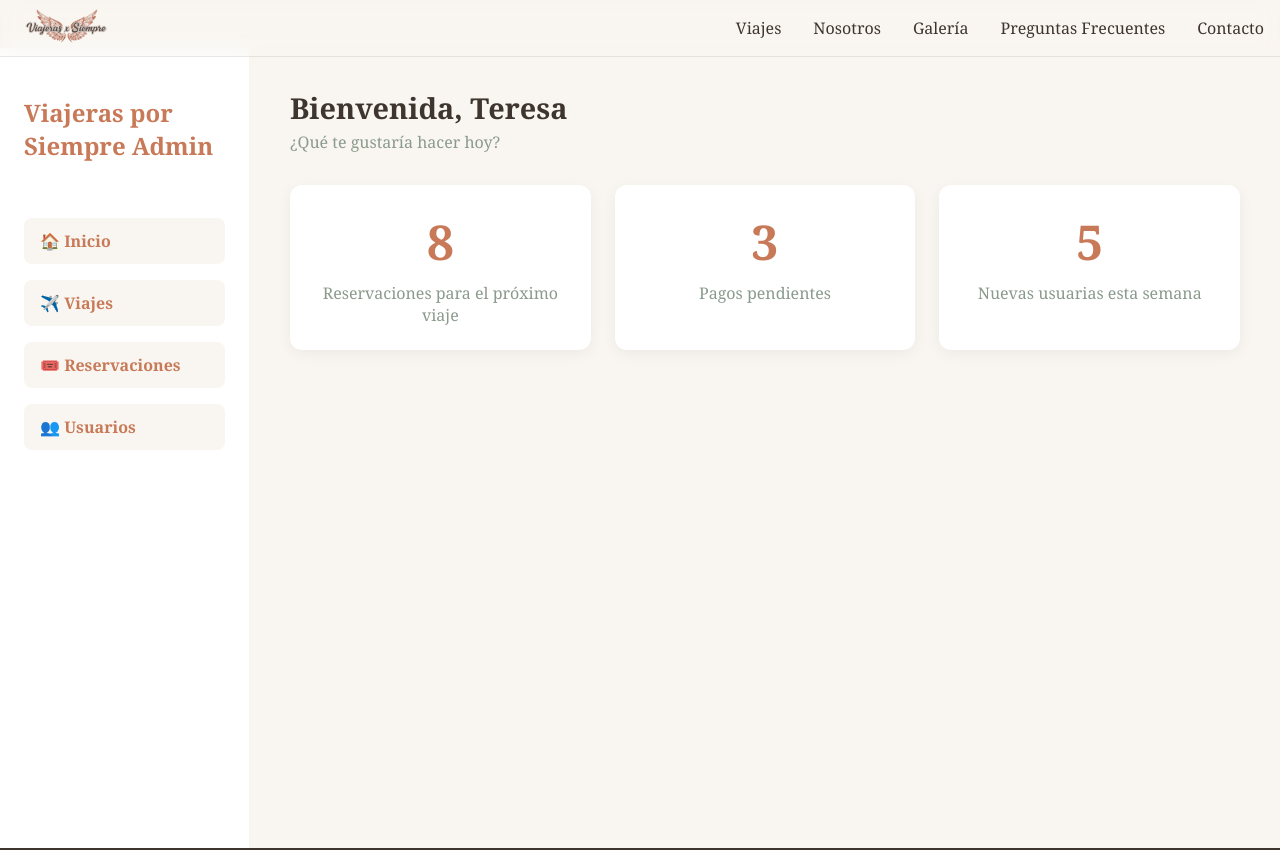
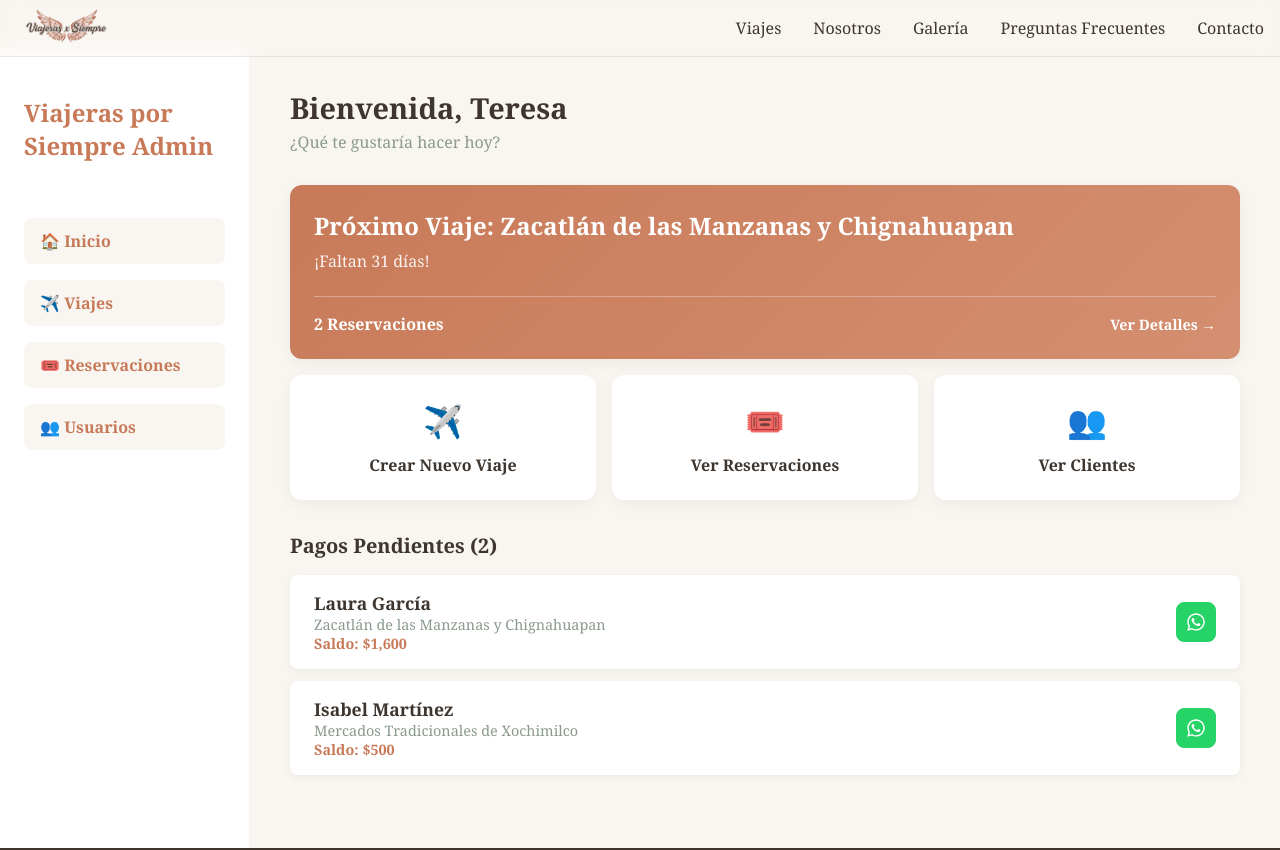
Before and after one commit to Durounseki/viajes-tlh, a React (Vite) app in the folder app/: page /admin in a window 1280 px wide. Shown: the top 850 px of the page. Built offline with nearby package versions, Linux system fonts and the light colour scheme.

Commit message:
feat: add admin panel

```diff
--- a/app/src/routes/admin/index.jsx
+++ b/app/src/routes/admin/index.jsx
@@ -1,32 +1,126 @@
-import { createFileRoute } from "@tanstack/react-router";
+import { useMemo } from "react";
+import { createFileRoute, Link } from "@tanstack/react-router";
 import styles from "../../styles/Admin.module.css";
 
-const dashboardStats = {
-  nextTripBookings: 8,
-  pendingPayments: 3,
-  newUsersThisWeek: 5,
-};
+import { trips, bookings, users } from "../../data/viajes-data";
+import { FaWhatsapp } from "react-icons/fa";
+import { formatPrice } from "../../utils/tripPrice";
 
 export const Route = createFileRoute("/admin/")({
-  component: RouteComponent,
+  component: DashboardComponent,
 });
 
-function RouteComponent() {
+function getNextUpcomingTrip(trips) {
+  const upcoming = trips
+    .filter((t) => new Date(t.endDate) >= new Date())
+    .sort((a, b) => new Date(a.startDate) - new Date(b.startDate));
+  return upcoming[0] || null;
+}
+
+function getDaysRemaining(startDate) {
+  const now = new Date();
+  const start = new Date(startDate);
+  const diffTime = Math.abs(start - now);
+  const diffDays = Math.ceil(diffTime / (1000 * 60 * 60 * 24));
+  return diffDays;
+}
+
+function getPendingPayments(bookings, trips, users) {
+  return bookings
+    .map((booking) => {
+      const trip = trips.find((t) => t.id === booking.tripId);
+      const user = users.find((u) => u.id === booking.userId);
+      if (!trip || !user || new Date(trip.endDate) < new Date()) return null;
+
+      const totalPaid = booking.payments.reduce((sum, p) => sum + p.amount, 0);
+      const balance = trip.price - totalPaid;
+
+      return balance > 0 ? { ...booking, user, trip, balance } : null;
+    })
+    .filter(Boolean);
+}
+
+function DashboardComponent() {
+  const stats = useMemo(() => {
+    const nextTrip = getNextUpcomingTrip(trips);
+    const nextTripBookings = nextTrip
+      ? bookings.filter((b) => b.tripId === nextTrip.id).length
+      : 0;
+
+    const pendingPayments = getPendingPayments(bookings, trips, users);
+
+    return {
+      nextTrip,
+      nextTripBookings,
+      pendingPayments,
+    };
+  }, []);
+
   return (
     <div className={styles.dashboard}>
-      <div className={styles.statsGrid}>
+      {stats.nextTrip ? (
+        <div className={`${styles.statCard} ${styles.dashboardSpotlight}`}>
+          <h3>Próximo Viaje: {stats.nextTrip.destination}</h3>
+          <p>¡Faltan {getDaysRemaining(stats.nextTrip.startDate)} días!</p>
+          <div className={styles.spotlightStats}>
+            <span>{stats.nextTripBookings} Reservaciones</span>
+            <Link to="/admin/reservaciones" className={styles.spotlightLink}>
+              Ver Detalles →
+            </Link>
+          </div>
+        </div>
+      ) : (
         <div className={styles.statCard}>
-          <h3>{dashboardStats.nextTripBookings}</h3>
-          <p>Reservaciones para el próximo viaje</p>
+          <p>No hay viajes próximos programados.</p>
         </div>
-        <div className={styles.statCard}>
-          <h3>{dashboardStats.pendingPayments}</h3>
-          <p>Pagos pendientes</p>
-        </div>
-        <div className={styles.statCard}>
-          <h3>{dashboardStats.newUsersThisWeek}</h3>
-          <p>Nuevas usuarias esta semana</p>
-        </div>
+      )}
+
+      <div className={styles.quickActions}>
+        <Link to="/admin/viajes/nuevo" className={styles.actionButton}>
+          <span className={styles.actionIcon}>✈️</span>
+          <span>Crear Nuevo Viaje</span>
+        </Link>
+        <Link to="/admin/reservaciones" className={styles.actionButton}>
+          <span className={styles.actionIcon}>🎟️</span>
+          <span>Ver Reservaciones</span>
+        </Link>
+        <Link to="/admin/usuarios" className={styles.actionButton}>
+          <span className={styles.actionIcon}>👥</span>
+          <span>Ver Clientes</span>
+        </Link>
+      </div>
+
+      <div className={styles.pendingPaymentsList}>
+        <h4>Pagos Pendientes ({stats.pendingPayments.length})</h4>
+        {stats.pendingPayments.length > 0 ? (
+          stats.pendingPayments.map((booking) => (
+            <div
+              key={booking.user.id + booking.tripId}
+              className={styles.pendingItem}
+            >
+              <div className={styles.pendingInfo}>
+                <span className={styles.pendingUser}>{booking.user.name}</span>
+                <span className={styles.pendingTrip}>
+                  {booking.trip.destination}
+                </span>
+                <span className={styles.pendingBalance}>
+                  Saldo: {formatPrice(booking.balance)}
+                </span>
+              </div>
+              <a
+                href={`https://wa.me/521${booking.user.phone}`}
+                className={styles.whatsappIconButton}
+                target="_blank"
+                rel="noopener noreferrer"
+                aria-label="Enviar WhatsApp"
+              >
+                <FaWhatsapp />
+              </a>
+            </div>
+          ))
+        ) : (
+          <p>¡Felicidades! No hay pagos pendientes.</p>
+        )}
       </div>
     </div>
   );
--- a/app/src/styles/Admin.module.css
+++ b/app/src/styles/Admin.module.css
@@ -663,3 +663,111 @@ input:checked + .slider:before {
     width: auto;
   }
 }
+
+.dashboardSpotlight {
+  background: linear-gradient(135deg, var(--color-primary), #d48f70);
+  color: #fff;
+  text-align: left;
+}
+.dashboardSpotlight h3 {
+  font-size: 1.5rem;
+  color: #fff;
+  margin-bottom: 0.5rem;
+}
+.dashboardSpotlight p {
+  font-size: 1rem;
+  color: #fff;
+  opacity: 0.9;
+}
+.spotlightStats {
+  margin-top: 1.5rem;
+  padding-top: 1rem;
+  border-top: 1px solid rgba(255, 255, 255, 0.3);
+  display: flex;
+  justify-content: space-between;
+  align-items: center;
+  font-weight: bold;
+}
+.spotlightLink {
+  color: #fff;
+  text-decoration: none;
+  font-size: 0.9rem;
+}
+.spotlightLink:hover {
+  text-decoration: underline;
+}
+
+.quickActions {
+  display: grid;
+  grid-template-columns: 1fr 1fr;
+  gap: 1rem;
+  margin-top: 1rem;
+}
+.actionButton {
+  display: flex;
+  flex-direction: column;
+  align-items: center;
+  justify-content: center;
+  gap: 0.75rem;
+  padding: 1.5rem;
+  background-color: #fff;
+  border-radius: 12px;
+  box-shadow: 0 4px 15px rgba(0, 0, 0, 0.05);
+  text-decoration: none;
+  color: var(--color-text);
+  font-weight: bold;
+  text-align: center;
+  transition:
+    transform 0.2s ease,
+    box-shadow 0.2s ease;
+}
+.actionButton:hover {
+  transform: translateY(-4px);
+  box-shadow: 0 6px 20px rgba(0, 0, 0, 0.08);
+}
+.actionIcon {
+  font-size: 2rem;
+}
+
+.pendingPaymentsList {
+  margin-top: 2rem;
+}
+.pendingPaymentsList h4 {
+  font-size: 1.25rem;
+  color: var(--color-text);
+  margin-bottom: 1rem;
+}
+.pendingItem {
+  display: flex;
+  align-items: center;
+  gap: 1rem;
+  background-color: #fff;
+  padding: 1rem 1.5rem;
+  border-radius: 8px;
+  margin-bottom: 0.75rem;
+  box-shadow: 0 2px 8px rgba(0, 0, 0, 0.05);
+}
+.pendingInfo {
+  flex-grow: 1;
+  display: flex;
+  flex-direction: column;
+}
+.pendingUser {
+  font-weight: bold;
+  font-size: 1.1rem;
+}
+.pendingTrip {
+  font-size: 0.9rem;
+  color: var(--color-secondary);
+}
+.pendingBalance {
+  font-size: 0.9rem;
+  font-weight: bold;
+  color: var(--color-primary);
+}
+
+@media (min-width: 768px) {
+  .quickActions {
+    grid-template-columns: repeat(3, 1fr);
+  }
+}
```
